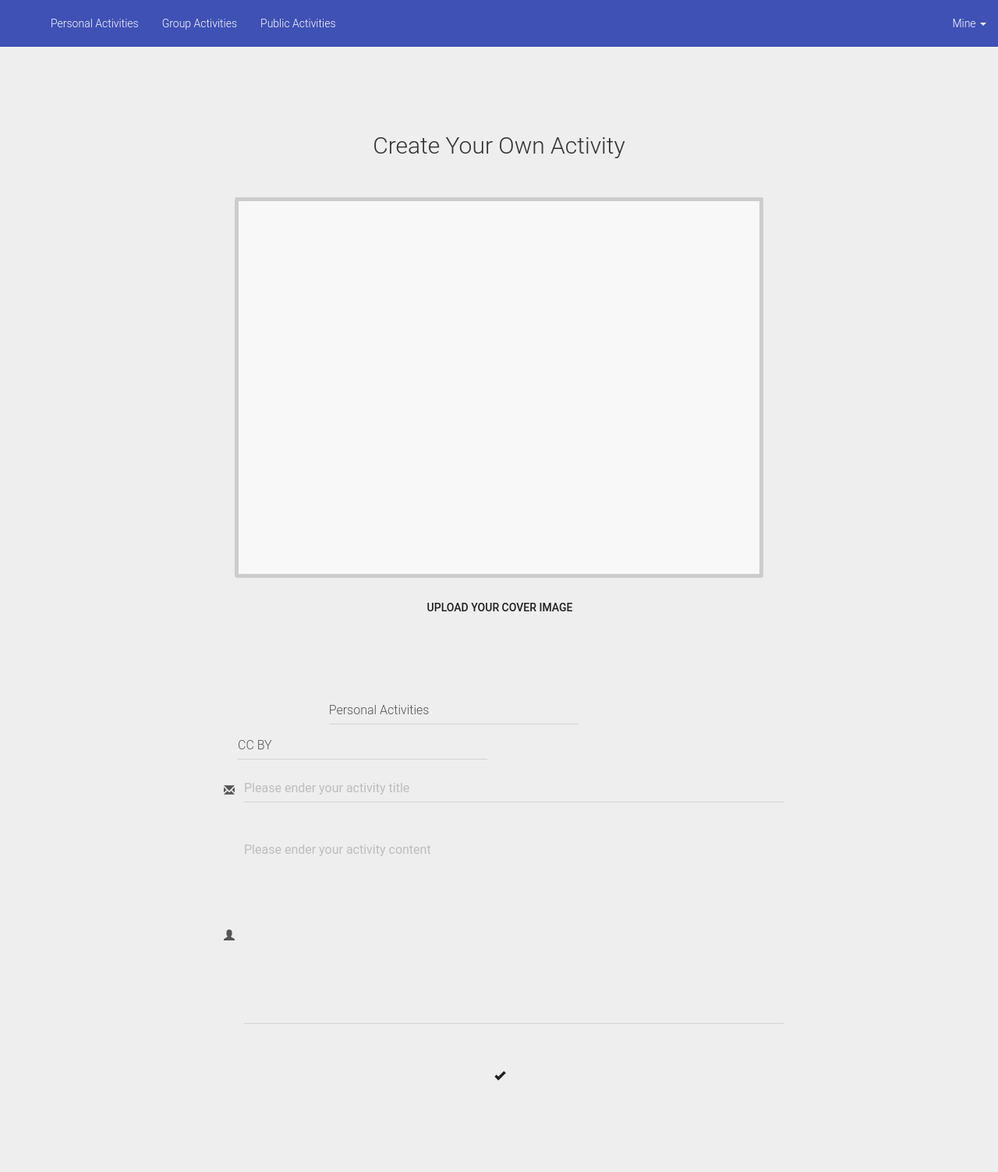
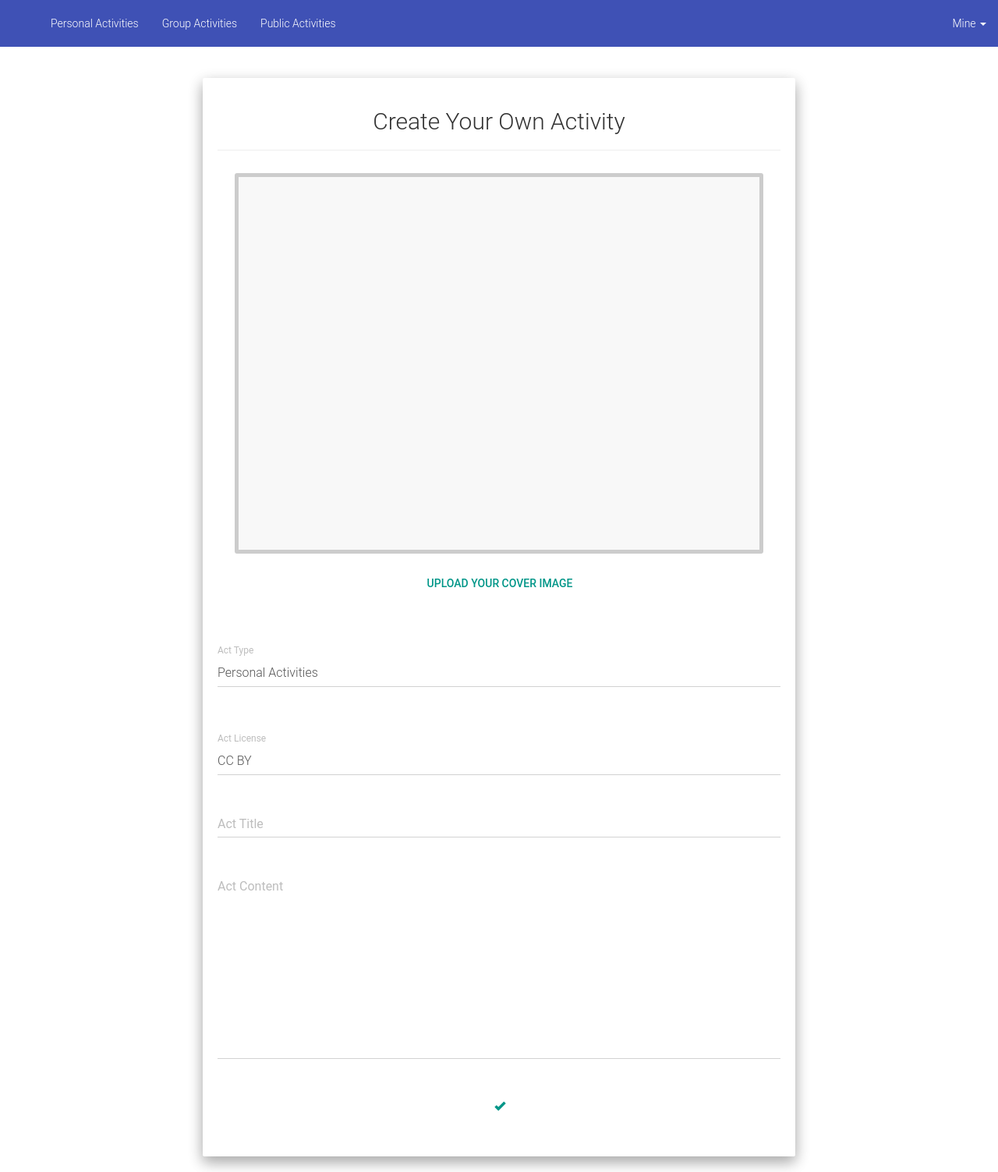
Before and after one commit to Windsooon/Unicooo-django, a Django app: page /act/new/ in a window 1280 px wide. Shown: the whole page at 78% size. Before the commit the page ends 1386 px from the top, so only its background shows below. Run offline with Django 3.2, Linux system fonts and the light colour scheme; the visitor is signed in with stand-in values (Sample User, id 1); parts of the project's set-up code (start-up, migrations or seed data) failed here and were passed over; some libraries are stand-ins or nearby versions.

Commit message:
add material design

```diff
--- a/activities/forms.py
+++ b/activities/forms.py
@@ -17,7 +17,6 @@ class ActForm(forms.ModelForm):
                 attrs={
                     "id": "act_title",
                     "class": "form-control",
-                    "placeholder": _("Please ender your activity title"),
                     "minlength": 3,
                 }
             ),
@@ -25,7 +24,6 @@ class ActForm(forms.ModelForm):
                 attrs={
                     "id": "act_content",
                     "class": "form-control",
-                    "placeholder": _("Please ender your activity content"),
                     "minlength": 15,
                 }
             ),
--- a/public/static/css/common.css
+++ b/public/static/css/common.css
@@ -1,3 +1,10 @@
+body {
+    background-color: white;
+}
+
+.thumbnail {
+    border: 0px;
+}
 .navbar-brand img {
     width: 20px;
     height: 20px;
@@ -5,7 +12,7 @@
 
 /* form in the signup and login */
 .uniform {
-    margin-top: 150px;
+    margin-top: 100px;
 }
 
 .input-group-addon {
--- a/templates/act/new.html
+++ b/templates/act/new.html
@@ -7,7 +7,7 @@
 {% block content %}
 <div class="uniform container">
   <!--<span class="text-center center-block glyphicon glyphicon-road" aria-hidden="true"></span> -->
-  <div class="col-sm-12 col-md-12 col-lg-8 col-lg-offset-2">
+  <div class="well col-sm-12 col-md-12 col-lg-8 col-lg-offset-2">
     <h2 class="create-text text-center">Create Your Own Activity<h2>
     <hr>
     <form action="" method="POST">
@@ -19,49 +19,39 @@
             <div class="cropit-image-preview"></div>
           </div>
           <div class="upload-cover">
-          <span class="btn btn-default btn-file btn-block">Upload your Cover Image
+            <span class="btn btn-primary btn-file btn-block">Upload your Cover Image
               <input type="file" class="cropit-image-input">
             </span>
           </div>
+        </div> <!-- end image-editor -->
       </div>
-      <!-- end image-editor -->
-    </div>
-  </form>
-  <!-- end form-cover -->
-  <hr>
+    </form><!-- end form-cover -->
   <form action="" method="POST">
     {% csrf_token %}
+    <fieldset>
       <div class="form-group">
-        <div class="col-lg-12">
-            <div class="form-group row">
-                <label for="inputKey" class="col-lg-2 sr-only control-label">Act Type</label>
-                <div class="col-lg-6">
+        <label for="act_type" class="control-label">Act Type</label>
           {{ form.act_type }}
       </div>
-                <label for="inputValue" class="col-md-1 sr-only control-label">Act License</label>
-                <div class="col-lg-6">
+      <div class="form-group">
+        <label for="act_licence" class="control-label">Act License</label>
           {{ form.act_licence }}
       </div>
+      <div class="form-group label-floating is-empty">
+        <label for="act_title" class="control-label">Act Title</label>
+          {{ form.act_title }}
+        <span class="help-block">Please enter a valid act title</span>
       </div>
+      <div class="form-group label-floating is-empty">
+        <label for="act_content" class="control-label">Act Content</label>
+          {{ form.act_content }}
+        <span class="help-block">Please enter a valid act title</span>
       </div>
       <div class="form-group">
-          <label class="control-label sr-only" for="Act Title">Act Title</label>
-          <div class="input-group">
-            <span class="input-group-addon"><span class="glyphicon glyphicon-envelope"></span></span>
-              {{ form.act_title }}
+        <button type="submit" class="submit-btn btn btn-primary btn-block"><span class="glyphicon glyphicon-ok"></span></button>
       </div>
+    </form><!-- end form-cover -->
   </div>
-        <div class="form-group">
-          <label class="control-label sr-only" for="Act Content">Act Content</label>
-          <div class="input-group">
-            <span class="input-group-addon"><span class="glyphicon glyphicon-user"></span></span>
-              {{ form.act_content }}
-          </div>
-        </div>
-        <div class="form-group">
-          <button type="submit" class="submit-btn btn btn-default btn-block"><span class="glyphicon glyphicon-ok"></span></button>
-        </div>
-      </form>
 </div>
 {% endblock %}
 {% block script %}
@@ -81,4 +71,7 @@
       });
     });
   </script>
+  <script>
+  $.material.init();
+  </script>
 {% endblock %}
--- a/templates/base.html
+++ b/templates/base.html
@@ -51,7 +51,7 @@
     </div>
 
     <!-- Collect the nav links, forms, and other content for toggling -->
-    <div class="collapse navbar-collapse" id="bs-example-navbar-collapse-1">
+    <div class="collapse navbar-collapse navbar-responsive-collapse" id="bs-example-navbar-collapse-1">
       <ul class="nav navbar-nav">
         <li><a href="{% URL ">Personal Activities<span class="sr-only">(current)</span></a></li>
         <li><a href="act/group">Group Activities</a></li>
```
Also changed, not shown: templates/common/login.html (+5 -5 lines), templates/common/signup.html (+5 -5 lines). Lines whose indentation alone changed are shown as unchanged.
